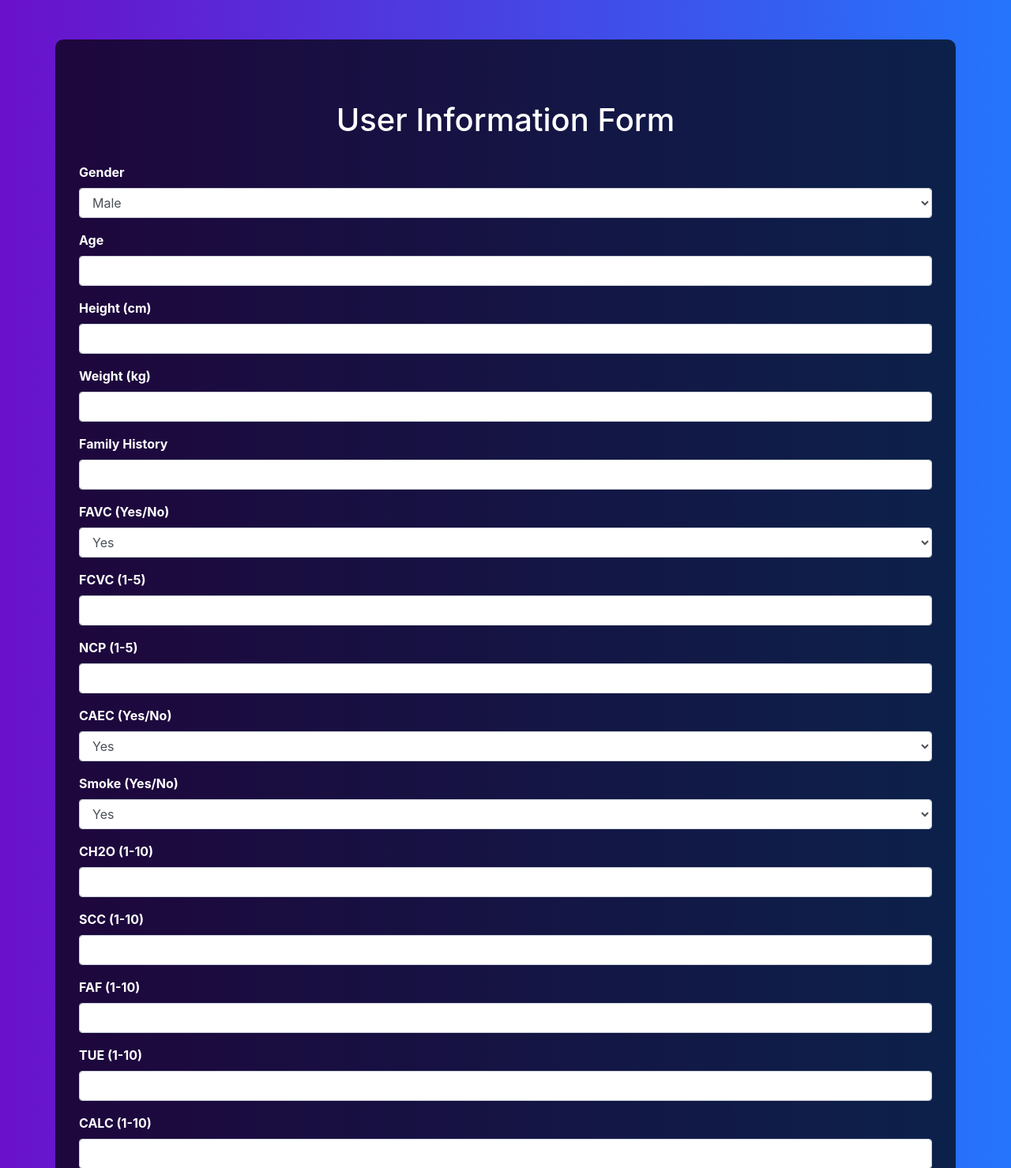
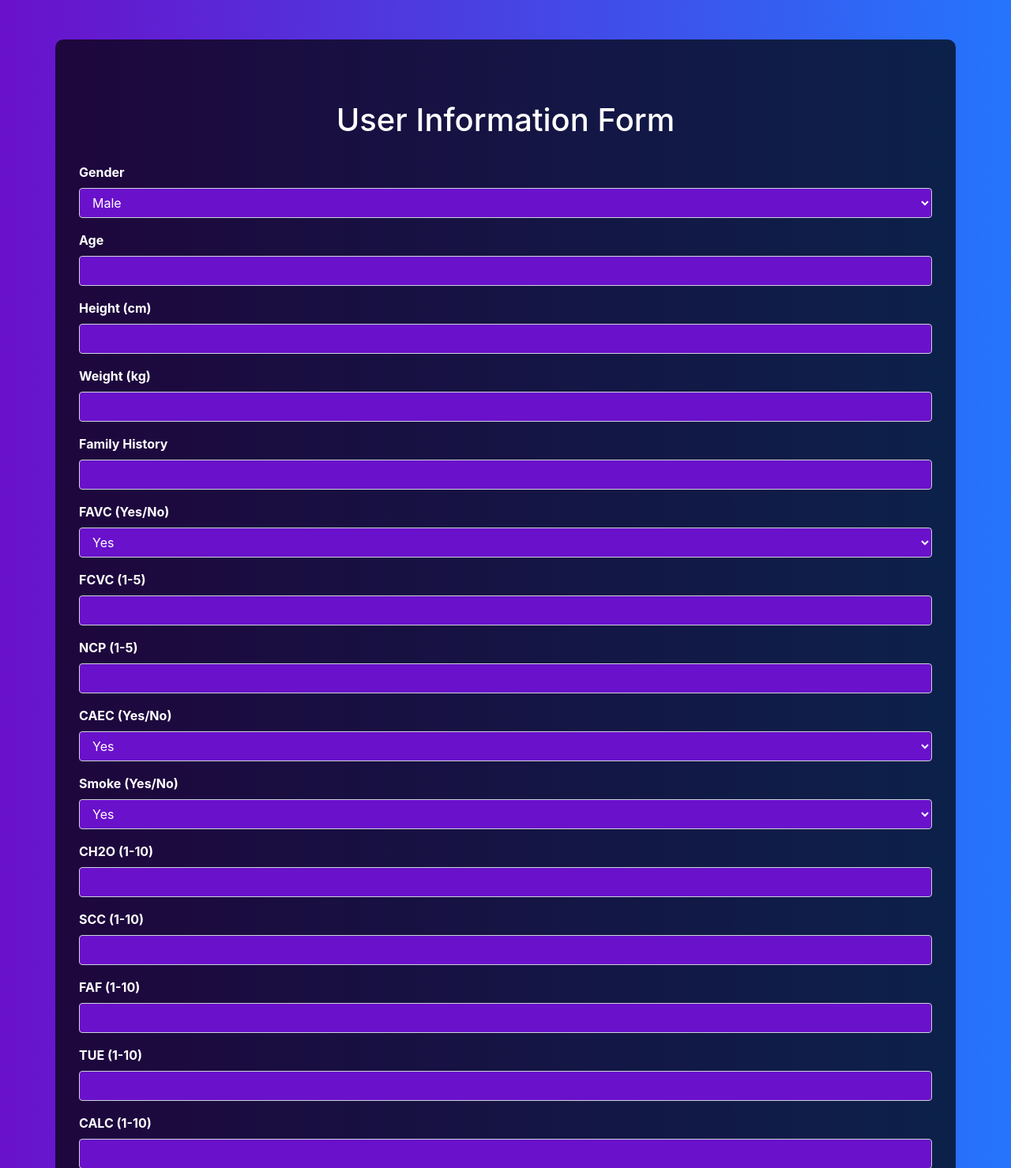
Before and after one commit to theplainjainway/Obesity_Predictor, a Flask app: page / in a window 1280 px wide. Shown: the top 1479 px of the page at 79% size. Run offline with Flask 3, Linux system fonts and the light colour scheme; some libraries are stand-ins or nearby versions.

Commit message:
some changes, form and submission

```diff
--- a/static/style.css
+++ b/static/style.css
@@ -4,6 +4,11 @@ body {
 
     color: white;
 
+}
+
+.form-control {
+    background-color: #6a11cb;
+    color: white;
 }
 
 .container {
@@ -49,7 +54,7 @@ label {
 .table th,
 .table td {
     background-color: rgb(5, 5, 5) !important;
-    color: rgb(255, 255, 255) !important;
+    color: white !important;
 }
 
 .table {
```
